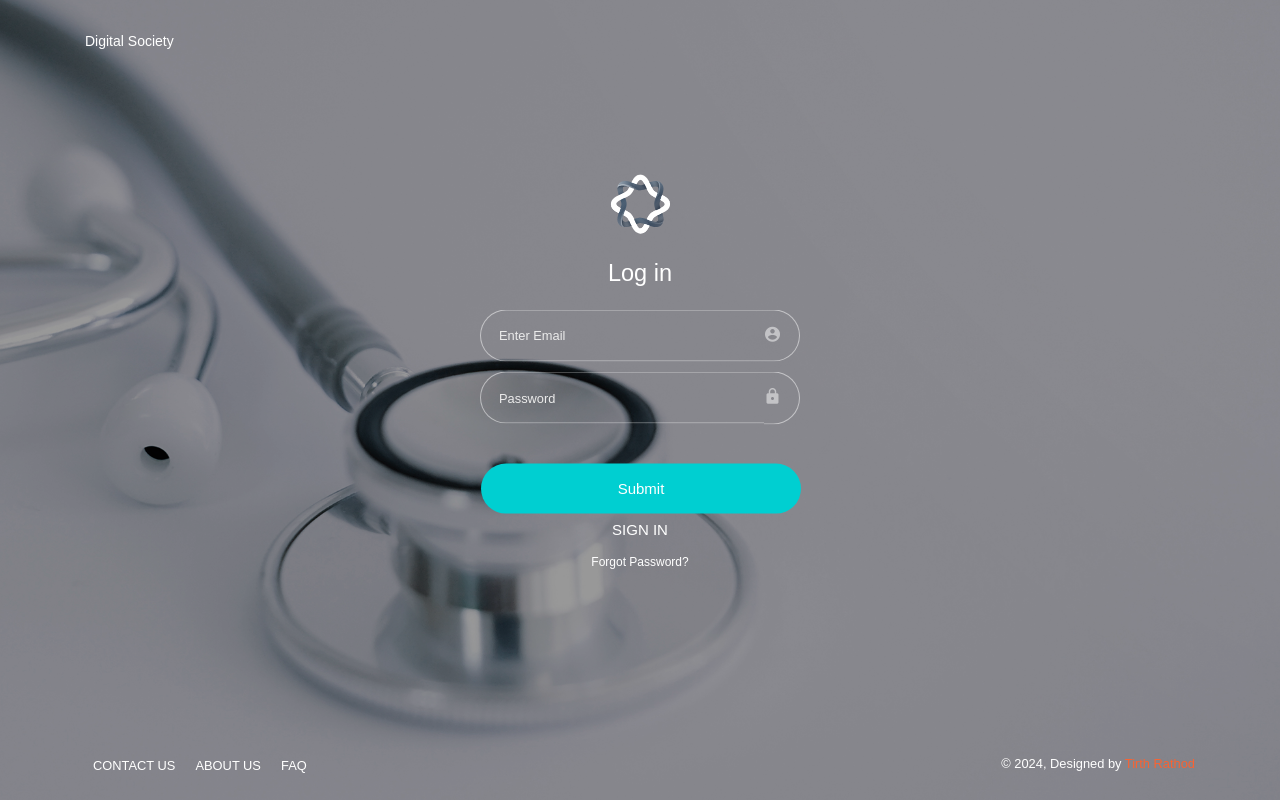
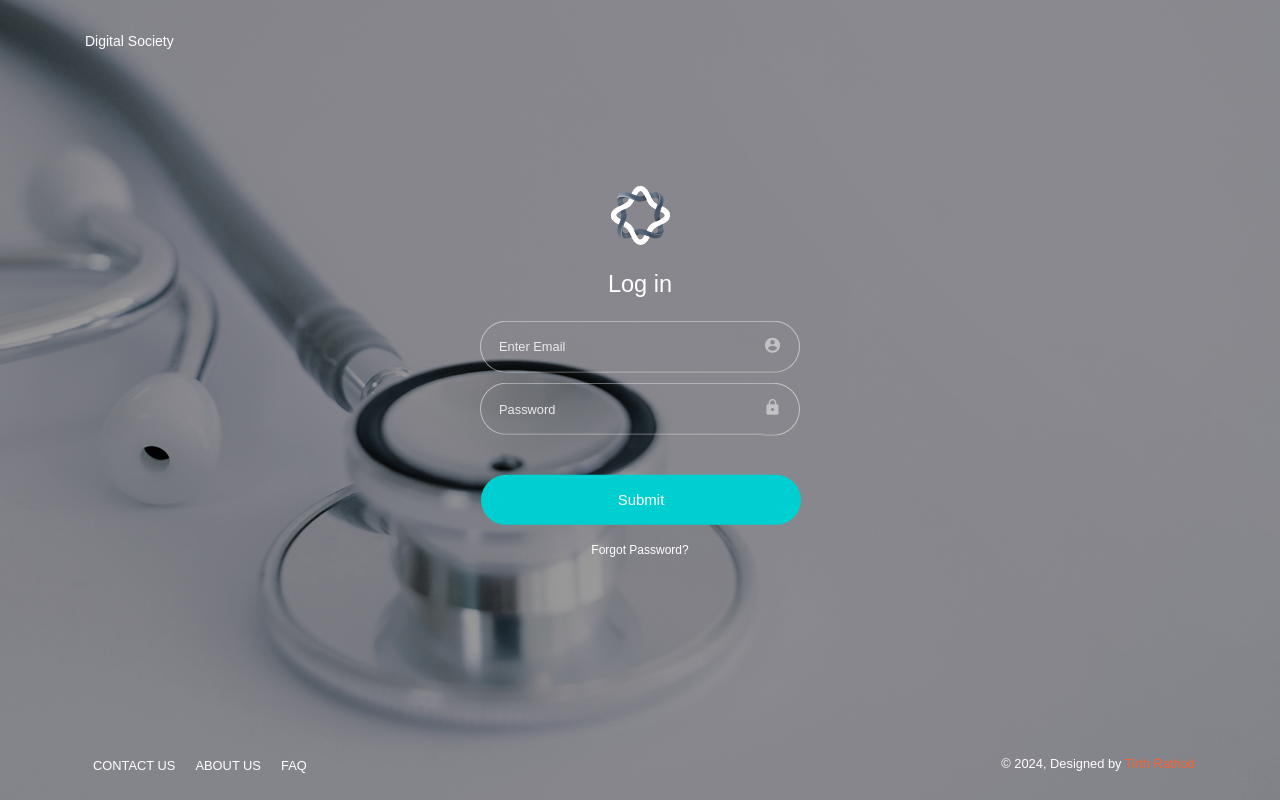
Before and after one commit to rathod-tirth/Django.Tops, a Django app: page / in a window 1280 px wide. Run offline with Django 5.2, Linux system fonts and the light colour scheme; some libraries are stand-ins or nearby versions.

```diff
--- a/Digital_Society/myproject/myapp/templates/myapp/login.html
+++ b/Digital_Society/myproject/myapp/templates/myapp/login.html
@@ -43,7 +43,7 @@
     </nav>
 
     <div class="page-header">
-        <div class="page-header-image" style="background-image:url('../assets/images/login.jpg')"></div>
+        <div class="page-header-image" style="background-image:url('{% static 'myapp/assets/images/login.jpg' %}')"></div>
 
         <div class="container">
             <div class="col-md-12 content-center">
@@ -76,7 +76,7 @@
                             </div>
                         </div>
                         <div class="footer text-center">
-                            <input type="submit" class="btn btn-primary btn-round btn-lg btn-block ">SIGN IN</input>
+                            <input type="submit" class="btn btn-primary btn-round btn-lg btn-block" />
                             <h5><a href="forgot-password.html" class="link">Forgot Password?</a></h5>
                         </div>
                     </form>
```
Also changed, not shown: Digital_Society/myproject/db.sqlite3.
